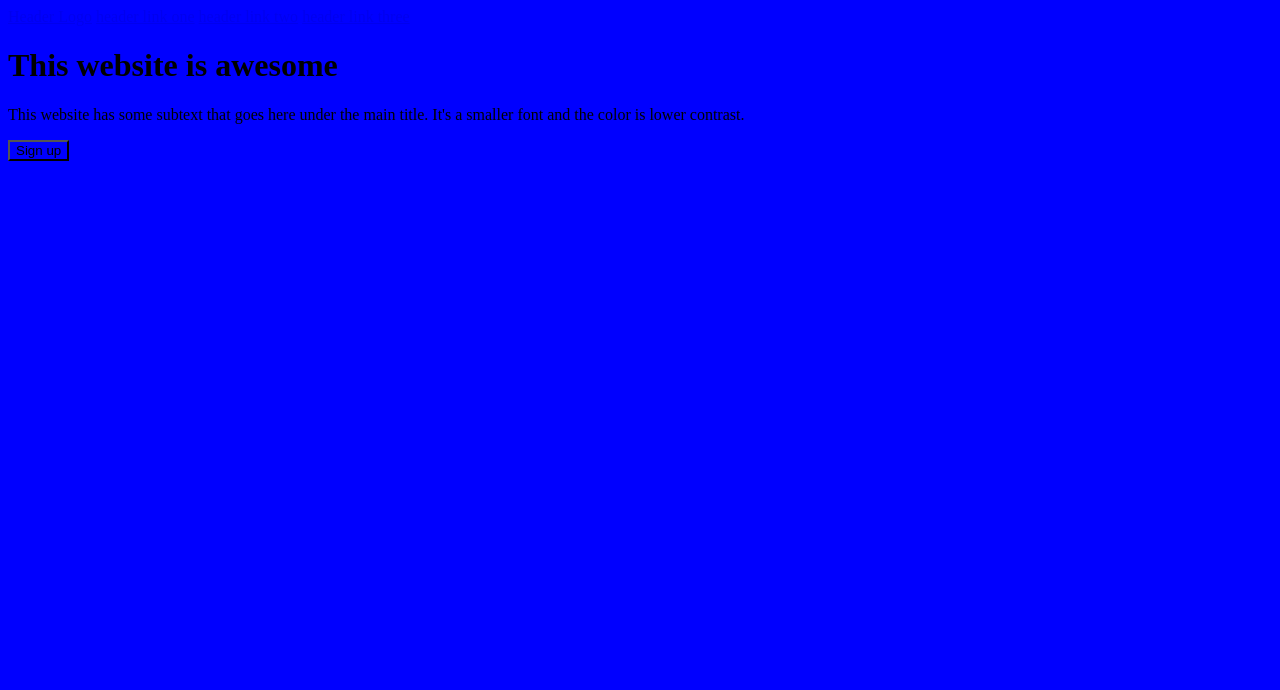
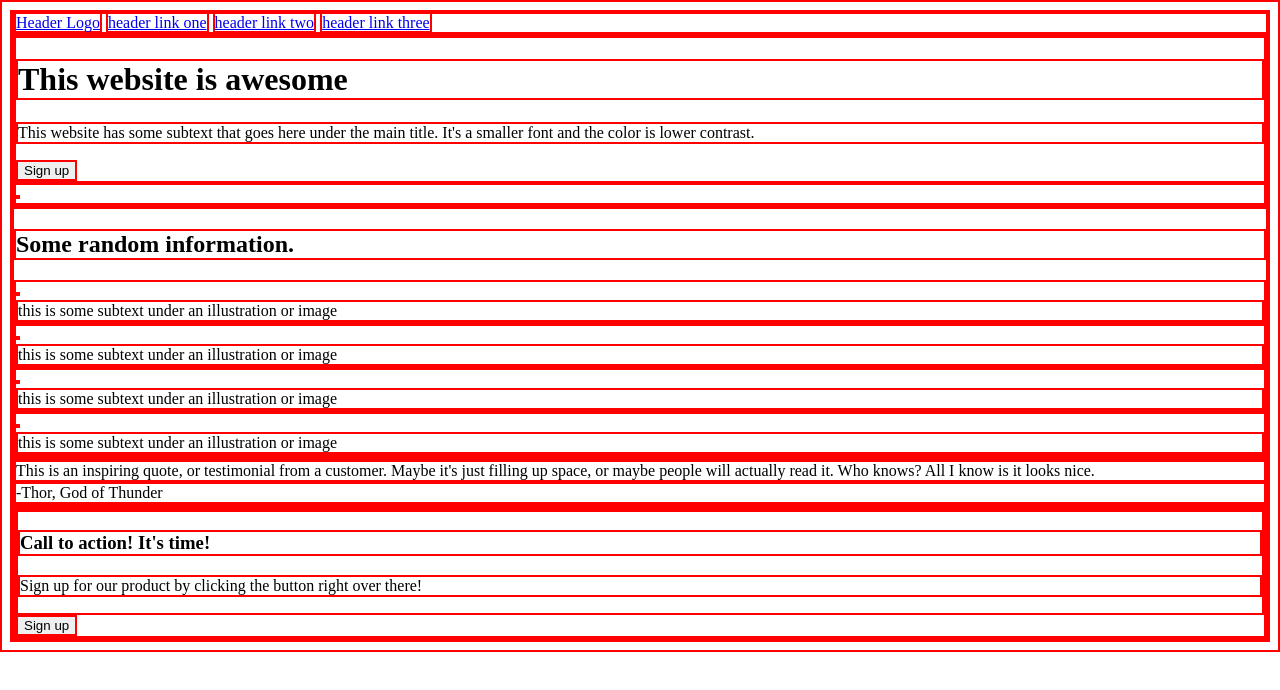
Before and after one commit to safetyWhat/projectLandingPage, a plain HTML site: page index.html in a window 1280 px wide. Drawn offline with Linux system fonts and the light colour scheme.

Commit message:
Add remaining data to HTML file

```diff
--- a/index.html
+++ b/index.html
@@ -26,5 +26,39 @@
         </div>
     </div>
 
+    <div class="box2">
+        <h2>Some random information.</h2>
+        <div class="items">
+            <img src="">
+            <div class="text">this is some subtext under an illustration or image</div>
+        </div>
+        <div class="items">
+            <img src="">
+            <div class="text">this is some subtext under an illustration or image</div>
+        </div>
+        <div class="items">
+            <img src="">
+            <div class="text">this is some subtext under an illustration or image</div>
+        </div>
+        <div class="items">
+            <img src="">
+            <div class="text">this is some subtext under an illustration or image</div>
+        </div>
+    </div>
+
+    <div class="box3">
+        <div class="quote">This is an inspiring quote, or testimonial from a customer. Maybe it's just filling up space, or maybe people will actually read it. Who knows? All I know is it looks nice.</div>
+        <div class="quoted">-Thor, God of Thunder</div>
+    </div>
+
+    <div class="box4">
+        <div class="action">
+            <div>
+                <h3>Call to action! It's time!</h3>
+                <p>Sign up for our product by clicking the button right over there!</p>
+            </div>
+            <button class="signUp">Sign up</button>
+        </div>
+    </div>
 </body>
 </html>
--- a/style.css
+++ b/style.css
@@ -1,3 +1,3 @@
 * {
-    background-color: blue;
+    border: 2px solid red;/**/
 }
```
